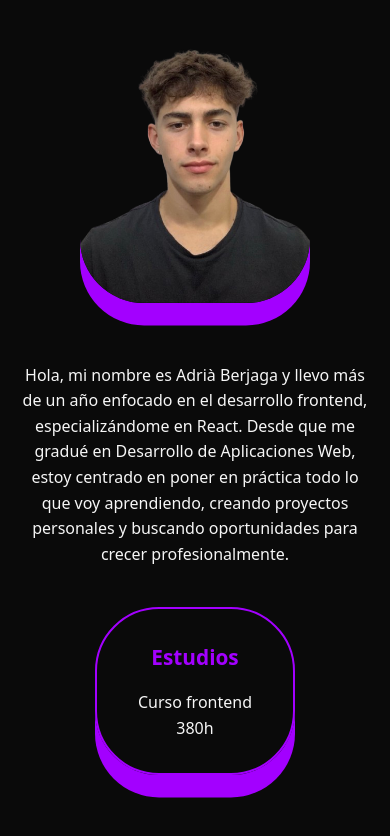
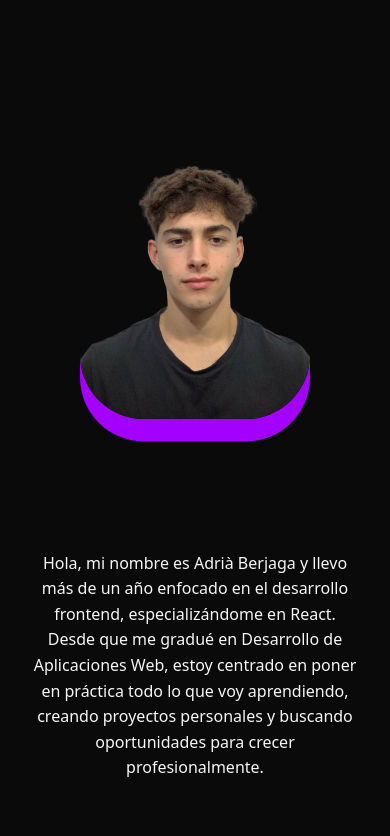
Before and after one commit to adriiberjaga/my-portfolio, a React (Vite) app: page / in a window 390 px wide. Shown: the part 4620-5456 px from the top of the page. Built offline with nearby package versions, Linux system fonts and the light colour scheme.

Commit message:
fix header, and projects section, pdt fix about section

```diff
--- a/src/App.tsx
+++ b/src/App.tsx
@@ -8,7 +8,7 @@ import 'aos/dist/aos.css';
 import AOS from 'aos';
 
 import Home from './pages/Home';
-import Proyects from './pages/Proyects';
+import Proyects from './pages/ts/Proyects';
 import Skills from './pages/Skills';
 function App() {
 
--- a/src/components/Header.module.css
+++ b/src/components/Header.module.css
@@ -44,6 +44,29 @@
   color: var(--primary-text-color);
   font-size: 1.08rem;
   cursor: pointer;
+  text-transform: uppercase;
+  position: relative;
+}
+.buttons:hover{
+  color: #a300ff;
+}
+.buttons::before{
+  content: '';
+  position: absolute;
+  width: 100%;
+  height: 2px;
+  background-color: #a300ff;
+  bottom: -2px;
+  left: 0;
+  border-radius: 4px;
+  transform: scaleX(0);
+  transform-origin: right;
+  transition: transform 0.3s ease-in-out;
+}
+.buttons:hover::before {
+  transform: scaleX(1);
+  transform-origin: left;
+
 }
 .buttons:active {
   color:  #a300ff;
--- a/src/pages/About.module.css
+++ b/src/pages/About.module.css
@@ -2,7 +2,7 @@
     font-size: 4rem;
     font-weight: bold;
     display: flex;
-    justify-content: start;
+    justify-content: center;
     margin-bottom: 5rem;
     background: linear-gradient(90deg, #a300ff, #ff00dd);
     -webkit-background-clip: text;
@@ -13,7 +13,7 @@
 .title2{
     font-size: 4rem;
     font-weight: bold;
-    display: flex;
+    display: none;
     justify-content: start;
     margin-bottom: 5rem;
     background: linear-gradient(90deg, #a300ff, #ff00dd);
@@ -22,141 +22,161 @@
     color: transparent;
     text-shadow: 2px 2px 20px rgba(163, 0, 255, 0.2);
 }
+.title2 {
+  margin-bottom: 5rem;
+}
 
-.about{
+.about {
   display: flex;
-    align-items: space-between;
-    height: max-content;
-    padding-bottom: 200px;
-}
-.about-info{
-    max-width: 70%;
-    line-height: 1.6;
-    padding-left: 300px;
-}
-.about-text{
-    margin-bottom: 40px;
-    max-width: 600px;
-}
-.aboutContentBoxes{
-    display: flex;
-    gap: 30px;
-}
-.box{
-    padding: 2rem;
-    border: 2px solid #a300ff ;
-    box-shadow: 0 1.4rem #a300ff ;
-    border-radius: 4rem;
-    margin-bottom: 2rem;
-    height: auto;
-    width: 200px;
+  justify-content: center;
   flex-wrap: wrap;
+  padding: 0 5rem 200px 5rem;
+  align-items: center;
+  gap: 100px;
 
 }
-.aboutContentBoxesTitle{
+
+.about-info {
+  flex: 1;
+  min-width: 300px;
+  line-height: 1.6;
+  max-width: 700px;
+}
+
+.about-text {
+  margin-bottom: 5rem;
+}
+
+.aboutContentBoxes {
+  display: flex;
+  gap: 50px;
+  flex-wrap: wrap;
+  justify-content: end;
+}
+
+.box {
+  padding: 2rem;
+  border: 2px solid #a300ff;
+  box-shadow: 0 1.4rem #a300ff;
+  border-radius: 4rem;
+  width: 200px;
+  text-align: center;
+}
+
+.aboutContentBoxesTitle {
   font-size: 1.3rem;
   font-weight: bold;
   margin-bottom: 1rem;
-    color: #a300ff ;
-    text-align: center;
+  color: #a300ff;
 }
-.aboutImage{
-    margin-left: 100px;
+
+.aboutImage {
+  margin-left: 5rem;
+  display: flex;
+  align-items: center;
+  justify-content: center;
 }
-.aboutImage img{
+
+.aboutImage img {
   max-width: 100%;
   border-radius: 4rem;
-    box-shadow: 0 1.4rem #a300ff ;
+  box-shadow: 0 1.4rem #a300ff;
+
 }
 
-/* Estilo responsive para pantallas más pequeñas */
+/* Responsive */
+
+/* Hasta 1440px */
 @media (max-width: 1440px) {
-    .title{
-      font-size: 4rem;
-      padding-left: 220px;
+  .about {
+    padding: 0 4rem 150px 4rem;
   }
-    .about-info{
-    padding: 0 10rem 0 5rem;
+
+  .title {
+    padding-left: 2rem;
   }
-    .aboutImage{
-        margin-left: 0px;
+
+  .aboutImage {
+    margin-left: 2rem;
+    max-width: 400px;
   }
 }
 
+/* Hasta 1250px */
 @media (max-width: 1250px) {
-
-    .title{
+  .title {
     font-size: 3.8rem;
-    }
-    .about-info{
-        padding: 0 6rem 0 3rem;
   }
 }
 
-  @media (min-width: 1024px) {
-    .title2{
-        display: none;}
+/* Tablet y menos */
+@media (max-width: 1024px) {
+  .about {
+    flex-direction: column;
+    align-items: center;
+    padding: 0 2rem 100px 2rem;
   }
-  @media (max-width: 1024px) {
-    .title{
+
+  .title {
     display: none;
   }
-    .title2{
-        margin-bottom: 1rem;
+
+  .title2 {
+    display: flex;
+    justify-content: center;
+    font-size: 3.8rem;
   }
-    .aboutImage img{
-        width: 300px;
-        margin-bottom: 30px;
-    }
-    .about{
+
+  .about-info {
+    text-align: center;
+    padding: 0;
+    justify-content: center;
     display: flex;
     flex-direction: column;
     align-items: center;
+
   }
-    .title{
-      padding-left:0 ;
-      justify-content: center;
-      font-size: 3.8rem;
-      order: 1;
+
+  .aboutImage {
+    margin: 2rem 0;
   }
-    .about-info{
-        padding: 0 1rem 0 1rem;
-        order: 2;
-        text-align: center;
+
+  .aboutImage img {
+    width: 300px;
   }
 }
 
+/* Hasta 864px */
 @media (max-width: 864px) {
-    .aboutContentBoxes{
-        display: flex;
+  .aboutContentBoxes {
     flex-direction: column;
     align-items: center;
   }
-    .aboutImage img{
+
+  .aboutImage img {
     width: 270px;
-      margin-bottom: 60px;
   }
 }
+
+/* Hasta 768px */
 @media (max-width: 768px) {
-
-    .title{
+  .title2 {
     font-size: 3.4rem;
   }
 }
 
-  /* Estilo para pantallas ultra pequeñas (móviles) */
+/* Hasta 480px */
 @media (max-width: 480px) {
+  .title2 {
+    font-size: 3rem;
+    margin-bottom: 3rem;
+  }
 
-    .title2{
-      font-size: 3rem;
-      margin-bottom: 4rem;
+  .aboutImage img {
+    width: 230px;
   }
-    .aboutImage img{
-      width: 230px;
-      margin-bottom: 60px;
-  }
-    .about-info{
-        max-width: 1000px;
-        line-height: 1.6;
+
+  .about-info {
+    max-width: 100%;
   }
 }
--- a/src/pages/About.tsx
+++ b/src/pages/About.tsx
@@ -1,13 +1,16 @@
 import stylesA from "./About.module.css";
 import fotoAdri from "../assets/fotoAdri.png";
-import AOS from 'aos';
+import AOS from "aos";
 function About() {
   return (
     <>
+      <h2 className={stylesA["title"]}>Sobre mí</h2>
       <div className={stylesA["about"]}>
-      <h2 className={stylesA["title2"]}>Sobre mí</h2>
+        <h2 className={stylesA["title2"]}>Sobre mí</h2>
+        <div data-aos="zoom-in" className={stylesA["aboutImage"]}>
+          <img src={fotoAdri} alt="asdas" />
+        </div>
         <div className={stylesA["about-info"]}>
-          <h2 className={stylesA["title"]}>Sobre mí</h2>
           <p className={stylesA["about-text"]}>
             Hola, mi nombre es Adrià Berjaga y llevo más de un año enfocado en
             el desarrollo frontend, especializándome en React. Desde que me
@@ -16,27 +19,27 @@ function About() {
             buscando oportunidades para crecer profesionalmente.
           </p>
           <div className={stylesA["aboutContentBoxes"]}>
-            <div data-aos="flip-left" className={`${stylesA.box} ${stylesA.aboutInfoExperience}`}>
-              <h4 className={stylesA["aboutContentBoxesTitle"]}>
-                Estudios
-              </h4>
+            <div
+              data-aos="flip-left"
+              className={`${stylesA.box} ${stylesA.aboutInfoExperience}`}
+            >
+              <h4 className={stylesA["aboutContentBoxesTitle"]}>Estudios</h4>
               <ul>
                 <li>Curso frontend 380h</li>
               </ul>
             </div>
-            <div data-aos="flip-left" className={`${stylesA.box} ${stylesA.aboutInfoExperience}`}>
-              <h4 className={stylesA["aboutContentBoxesTitle"]}>
-                Experiencia
-              </h4>
+            <div
+              data-aos="flip-left"
+              className={`${stylesA.box} ${stylesA.aboutInfoExperience}`}
+            >
+              <h4 className={stylesA["aboutContentBoxesTitle"]}>Experiencia</h4>
               <ul>
                 <li>Proyectos lo</li>
               </ul>
             </div>
           </div>
         </div>
-        <div data-aos="zoom-in" className={stylesA["aboutImage"]}>
-          <img src={fotoAdri} alt="asdas" />
-        </div>
+
       </div>
     </>
   );
--- a/src/pages/Proyects.module.css
+++ b/src/pages/css/Proyects.module.css
@@ -7,8 +7,7 @@
   font-size: 4rem;
   font-weight: bold;
   display: flex;
-  justify-content: start;
-  padding-left: 300px;
+  justify-content: center;
   margin-bottom: 7rem;
   background: linear-gradient(90deg, #a300ff, #ff00dd);
   -webkit-background-clip: text;
--- /dev/null
+++ b/src/projects/Projects.ts
@@ -0,0 +1,67 @@
+import fotoReact from "../assets/react-icon.png";
+import fotoTs from "../assets/ts-icon.png";
+import todolist from "../assets/todolist.png";
+import ecomerce from "../assets/ecomerce.png";
+import ecomerce2 from "../assets/hym.png"
+import acuario from '../assets/acuario.png'
+import ticTac from '../assets/tic-tac-toe.png'
+
+ interface Project {
+    image: string;
+    title: string;
+    languages: { name: string; icon: string }[];
+    desc: string;
+    ref: string;
+  }
+    export const projects: Project[] = [
+    {
+      image: todolist,
+      title: "Todo list",
+      languages: [
+        { name: "React", icon: fotoReact },
+        { name: "TypeScript", icon: fotoTs },
+      ],
+  desc: "Aplicación interactiva para gestionar tareas, que permite agregar, completar y eliminar elementos con una interfaz intuitiva. Incluye almacenamiento local para preservar las tareas al recargar la página.",
+      ref: "https://to-do-list-react-kappa-roan.vercel.app/",
+    },
+    {
+      image: ecomerce,
+      title: "Ecommerce",
+      languages: [
+        { name: "React", icon: fotoReact },
+        { name: "TypeScript", icon: fotoTs },
+      ],
+      desc: "Plataforma de ecommerce ficticia donde los usuarios pueden explorar productos, agregar artículos al carrito y gestionar el contenido del mismo con una experiencia fluida y dinámica.",
+      ref: "https://react-ecommerce-kappa-navy.vercel.app/",
+    },
+    {
+      image: ecomerce2,
+      title: "Ecommerce ",
+      languages: [
+        { name: "React", icon: fotoReact },
+        { name: "TypeScript", icon: fotoTs },
+      ],
+      desc: "Versión mejorada de un ecommerce, con patrones de diseño optimizados y funcionalidades avanzadas, proporcionando una experiencia de usuario refinada y mejor manejo del estado global. (Pendiente de terminar la funcionabilidad del carrito y las secciones 'KIDS' y 'BEAUTY')",
+      ref: "https://ecommerce-hym.vercel.app/",
+    },
+    {
+      image:  acuario,
+      title: "Web acuario",
+      languages: [
+        { name: "React", icon: fotoReact },
+        { name: "TypeScript", icon: fotoTs },
+      ],
+      desc: "Un sitio web dinámico y visualmente atractivo diseñado para amantes de los acuarios, donde los usuarios pueden explorar una amplia variedad de especies de peces, plantas acuáticas y equipos de mantenimiento.(Página en proceso)",
+      ref: "https://web-acuario.vercel.app/",
+    },
+    {
+      image: ticTac,
+      title: "Tic tac toe",
+      languages: [
+        { name: "React", icon: fotoReact },
+        { name: "TypeScript", icon: fotoTs },
+      ],
+      desc: "Sitio web para jugar 3 en ralla para 2 personas, con un diseño minimalista y una interfaz intuitiva. Incluye un contador de victorias y empates para llevar un registro de los resultados.(Página en proceso)",
+      ref: "https://tic-tac-toe-ten-navy.vercel.app/",
+    },
+  ];
```
Also changed, not shown: src/pages/ts/Proyects.tsx (renamed from src/pages/Proyects.tsx, +4 -74 lines). Lines whose indentation alone changed are shown as unchanged.
